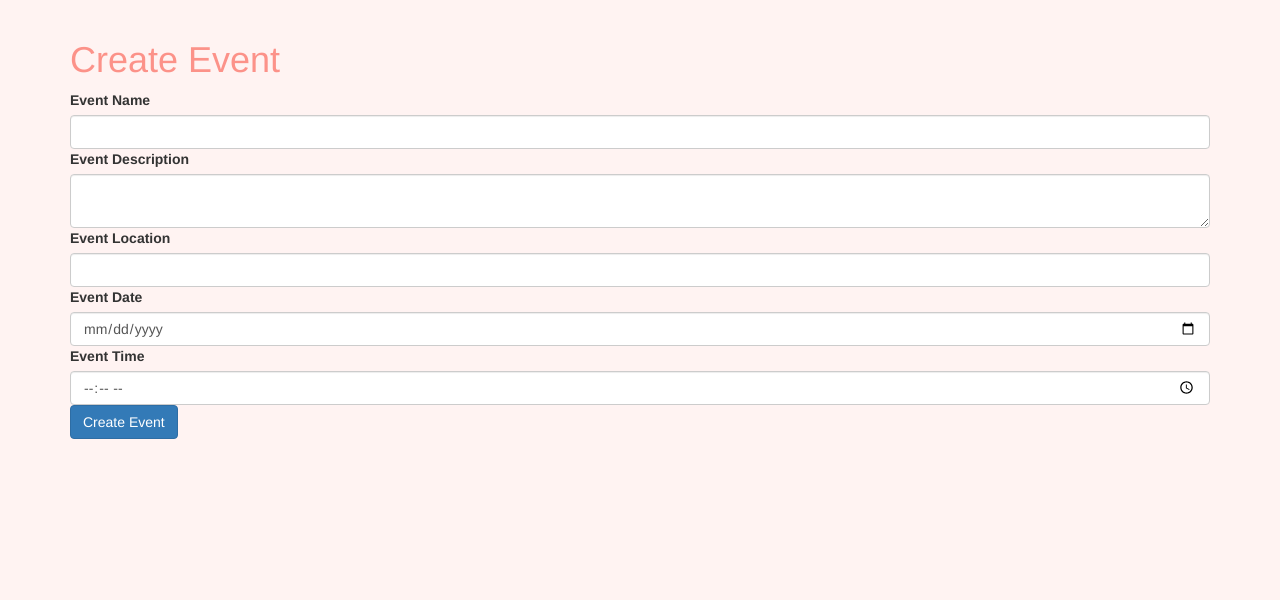
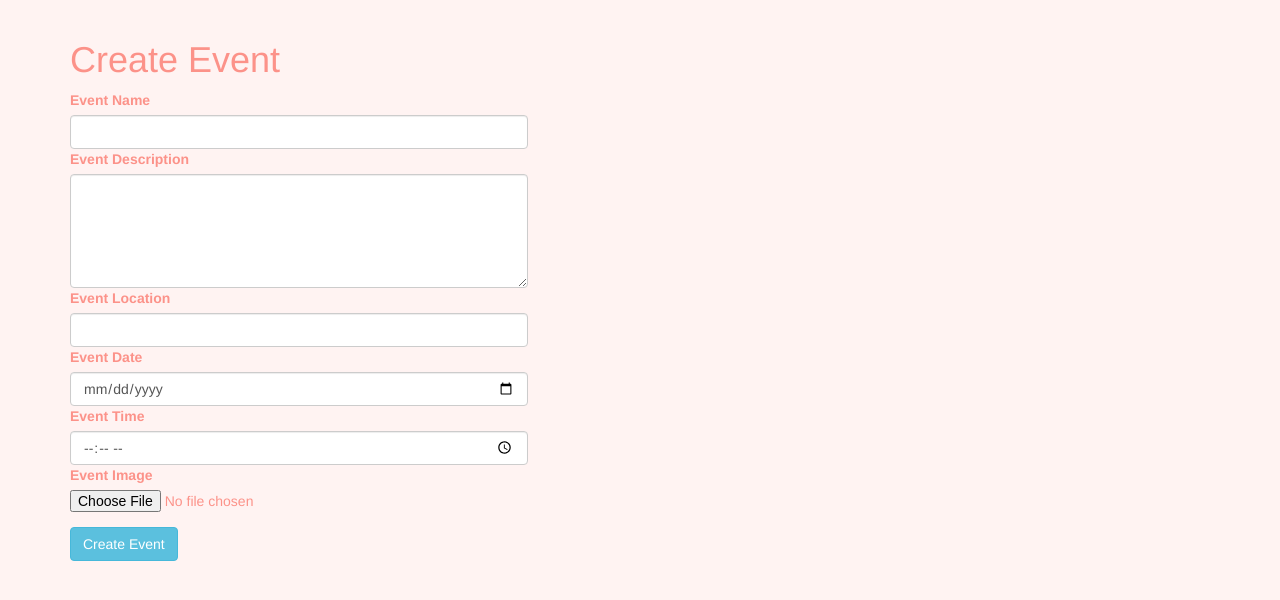
Before and after one commit to marimeireles/opendialogue, a Flask app: page /create_event in a window 1280 px wide. Shown: the part 52-652 px from the top of the page. Run offline with Flask 3, Linux system fonts and the light colour scheme; the visitor is signed in with stand-in values (Sample User, id 1); data comes from the database, SQL or seed files in the repository; some libraries are stand-ins or nearby versions.

Commit message:
continue improving UI start adding pic upload to event

```diff
--- a/app/forms.py
+++ b/app/forms.py
@@ -10,6 +10,7 @@ from wtforms import (
 )
 from wtforms.validators import ValidationError, DataRequired, Email, EqualTo, Length
 from wtforms.fields import DateField, TimeField
+from flask_wtf.file import FileField, FileAllowed
 from app.models import User
 
 
@@ -20,6 +21,7 @@ class EventForm(FlaskForm):
     date = DateField("Event Date", format="%Y-%m-%d", validators=[DataRequired()])
     time = TimeField("Event Time", format="%H:%M", validators=[DataRequired()])
     max_attendees = IntegerField('Max Attendees')
+    image = FileField('Event Image', validators=[FileAllowed(['jpg', 'png'])])
     require_approval = BooleanField('Require Approval for RSVP')
     submit = SubmitField('Create Event')
 
--- a/app/routes.py
+++ b/app/routes.py
@@ -26,7 +26,7 @@ def rsvp_approval(rsvp_id, status):
         abort(403)  # Forbidden
     rsvp.status = status
     db.session.commit()
-    flash("RSVP status updated.")
+    flash("RSVP status updated. ✨")
     return redirect(url_for("event_detail", event_id=rsvp.event_id))
 
 @app.route("/rsvp/removal/<int:rsvp_id>", methods=["GET"])
@@ -37,7 +37,7 @@ def rsvp_removal(rsvp_id):
         abort(403)  # Forbidden
     db.session.delete(rsvp)
     db.session.commit()
-    flash("RSVP removed.")
+    flash("RSVP removed. 👹")
     return redirect(url_for("event_detail", event_id=rsvp.event_id))
 
 
@@ -57,7 +57,7 @@ def rsvp(event_id):
         new_rsvp = RSVP(event_id=event.id, user_id=user.id)
         db.session.add(new_rsvp)
         db.session.commit()
-        flash('Successfully RSVPed for the event!', 'success')
+        flash('Successfully RSVPed for the event! Waiting for approval.', 'success')
     except Exception as e:
         print(str(e))
         db.session.rollback()  # Roll back the transaction in case of error
@@ -78,7 +78,7 @@ def remove_event(event_id):
     event = Event.query.get_or_404(event_id)
     db.session.delete(event)
     db.session.commit()
-    flash("Event successfully deleted.")
+    flash("Event successfully deleted")
     return redirect(url_for("user_index"))
 
 
@@ -103,7 +103,7 @@ def create_event():
         )
         db.session.add(event)
         db.session.commit()
-        flash("Your event has been created!")
+        flash("Your event has been created! 🥰")
         return redirect(url_for("event_detail", event_id=event.id))
     return render_template("create_event.html", form=form)
 
@@ -154,7 +154,7 @@ def login():
     if form.validate_on_submit():
         user = User.query.filter_by(username=form.username.data).first()
         if user is None or not user.check_password(form.password.data):
-            flash("Invalid username or password")
+            flash("Invalid username or password.")
             return redirect(url_for("login"))
         login_user(user, remember=form.remember_me.data)
         next_page = request.args.get("next")
--- a/app/templates/base.html
+++ b/app/templates/base.html
@@ -8,7 +8,7 @@
 <head>
     <!-- Your custom CSS goes here -->
 <link rel="stylesheet" href="//cdnjs.cloudflare.com/ajax/libs/twitter-bootstrap/3.3.7/css/bootstrap.min.css">
-    <link rel="stylesheet" type="text/css" href="{{ url_for('static', filename='style/base.css') }}">
+<link rel="stylesheet" type="text/css" href="{{ url_for('static', filename='style/base.css') }}">
 
 <style>
     @keyframes rotate {
@@ -39,6 +39,17 @@
         color: #8eb6ff; !important
         font-size: 17px;
         font-weight: 500;
+    }
+
+    ul.nav.navbar-nav li a:hover {
+        color: #7da0df; !important
+        font-size: 17px;
+        font-weight: 500;
+    }
+
+    .link {
+        color: #fc9289;
+        text-decoration: underline;
     }
 
     h1, p, th, .card-header, .card-title, .mt-3, .mt-4 {
--- a/app/templates/create_event.html
+++ b/app/templates/create_event.html
@@ -1,9 +1,11 @@
 {% extends "base.html" %}
 
 {% block content %}
-<div class="container mt-5">
+<div class="container mt-4">
+    <div class="row">
+        <div class="col-md-5">
             <h1>Create Event</h1>
-    <form method="post">
+            <form method="post" enctype="multipart/form-data">  <!-- Added enctype attribute -->
                 {{ form.hidden_tag() }}
                 <div class="mb-3">
                     {{ form.name.label(class="form-label") }}
@@ -11,11 +13,11 @@
                 </div>
                 <div class="mb-3">
                     {{ form.description.label(class="form-label") }}
-            {{ form.description(class="form-control") }}
+                    {{ form.description(class="form-control", rows=5) }}
                 </div>
                 <div class="mb-3">
                     {{ form.location.label(class="form-label") }}
-            {{ form.location(class="form-control") }}
+                    {{ form.location(id="location", class="form-control") }}
                 </div>
                 <div class="mb-3">
                     {{ form.date.label(class="form-label") }}
@@ -25,9 +27,17 @@
                     {{ form.time.label(class="form-label") }}
                     <input type="time" name="time" value="{{ form.time.data }}" class="form-control">
                 </div>
+                <!-- Added Image Upload Field -->
                 <div class="mb-3">
-            {{ form.submit(class="btn btn-primary") }}
+                    {{ form.image.label(class="form-label") }}
+                    {{ form.image() }}
+                </div>
+                <!-- End of Image Upload Field -->
+                <div class="mb-3" style="margin-top: 15px">
+                    {{ form.submit(class="btn btn-info") }}
                 </div>
             </form>
         </div>
+    </div>
+</div>
 {% endblock %}
--- a/app/templates/edit_profile.html
+++ b/app/templates/edit_profile.html
@@ -4,7 +4,7 @@
 {% block app_content %}
     <h1>Edit Profile</h1>
     <div class="row">
-        <div class="col-md-4">
+        <div class="col-md-4 mt-4">
             {{ wtf.quick_form(form) }}
         </div>
     </div>
```
Also changed, not shown: app/templates/event_detail.html (+25 -13 lines), app/templates/user.html (+11 -5 lines). Lines whose indentation alone changed are shown as unchanged.
